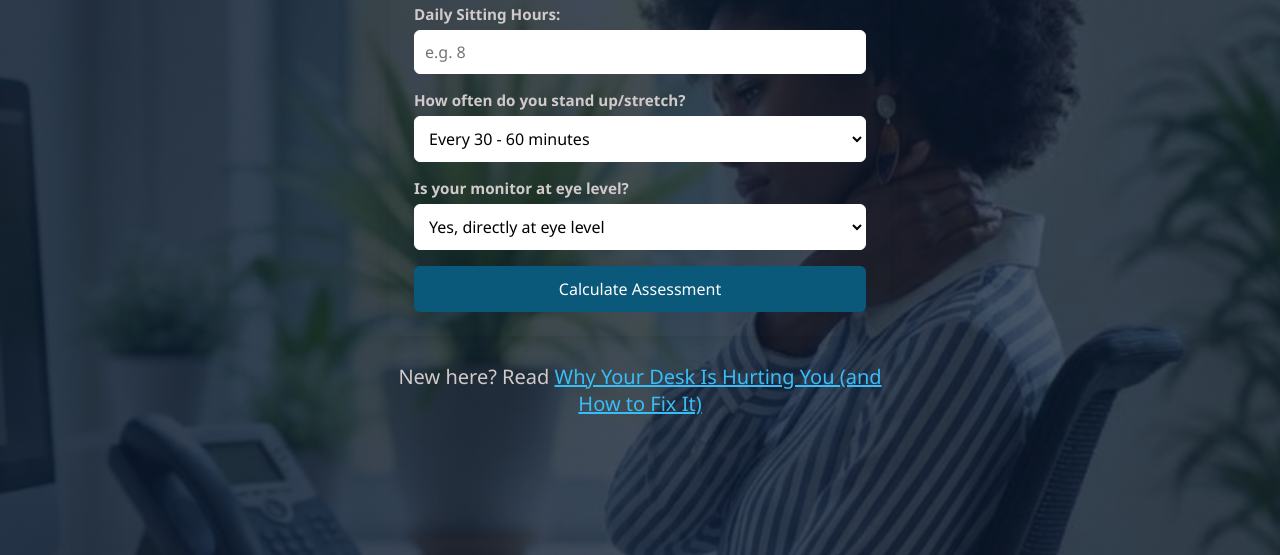
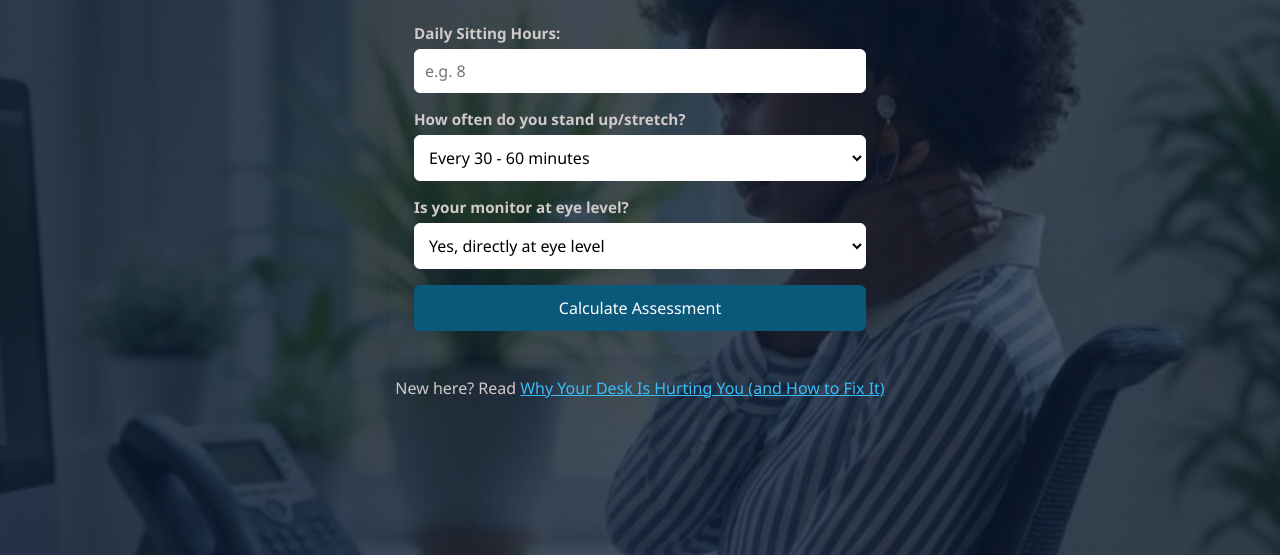
Before and after one commit to lady-bug01/ergonomic-posture-check-tool, a plain HTML site: page index.html in a window 1280 px wide. Shown: the part 245-800 px from the top of the page. Drawn offline with Linux system fonts and the light colour scheme.

Commit message:
Fix HTML span alignment and remove font size

```diff
--- a/index.html
+++ b/index.html
@@ -47,7 +47,7 @@
       <button id="resetBtn" class="btn btn-secondary">Re-assess</button>
     </div>
 
-   <span style="text-align:center; font-size:20px; margin-left:10px;"> <p class="article-link">New here? Read <a href="article.html" style="color:#38BDF8;">Why Your Desk Is Hurting You (and How to Fix It)</a></p>
+   <span style="text-align:center; margin-left:10px;"> <p class="article-link">New here? Read <a href="article.html" style="color:#38BDF8;">Why Your Desk Is Hurting You (and How to Fix It)</a></p>
   </main></span>
 
   <script src="script.js"></script>
```
